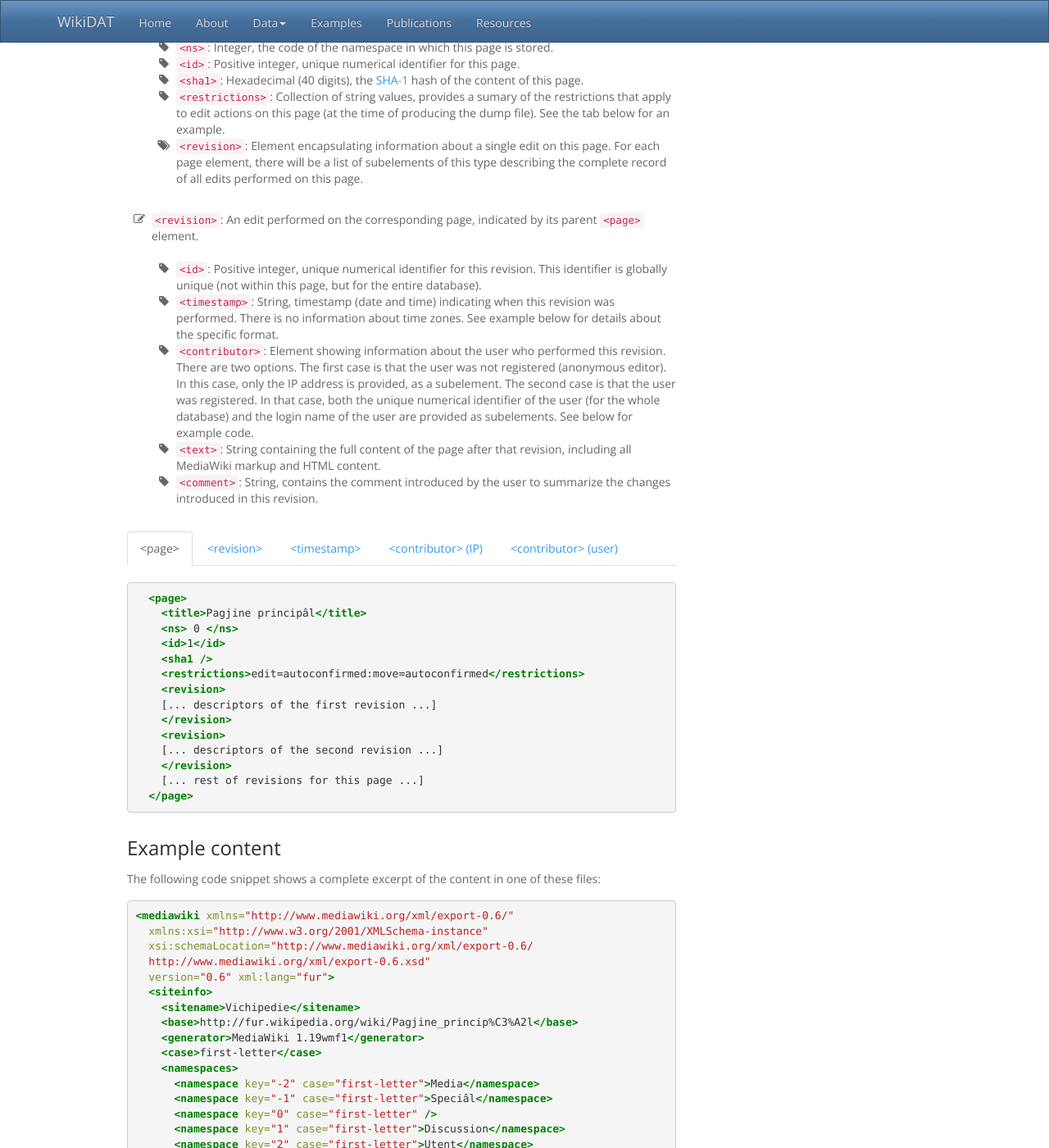
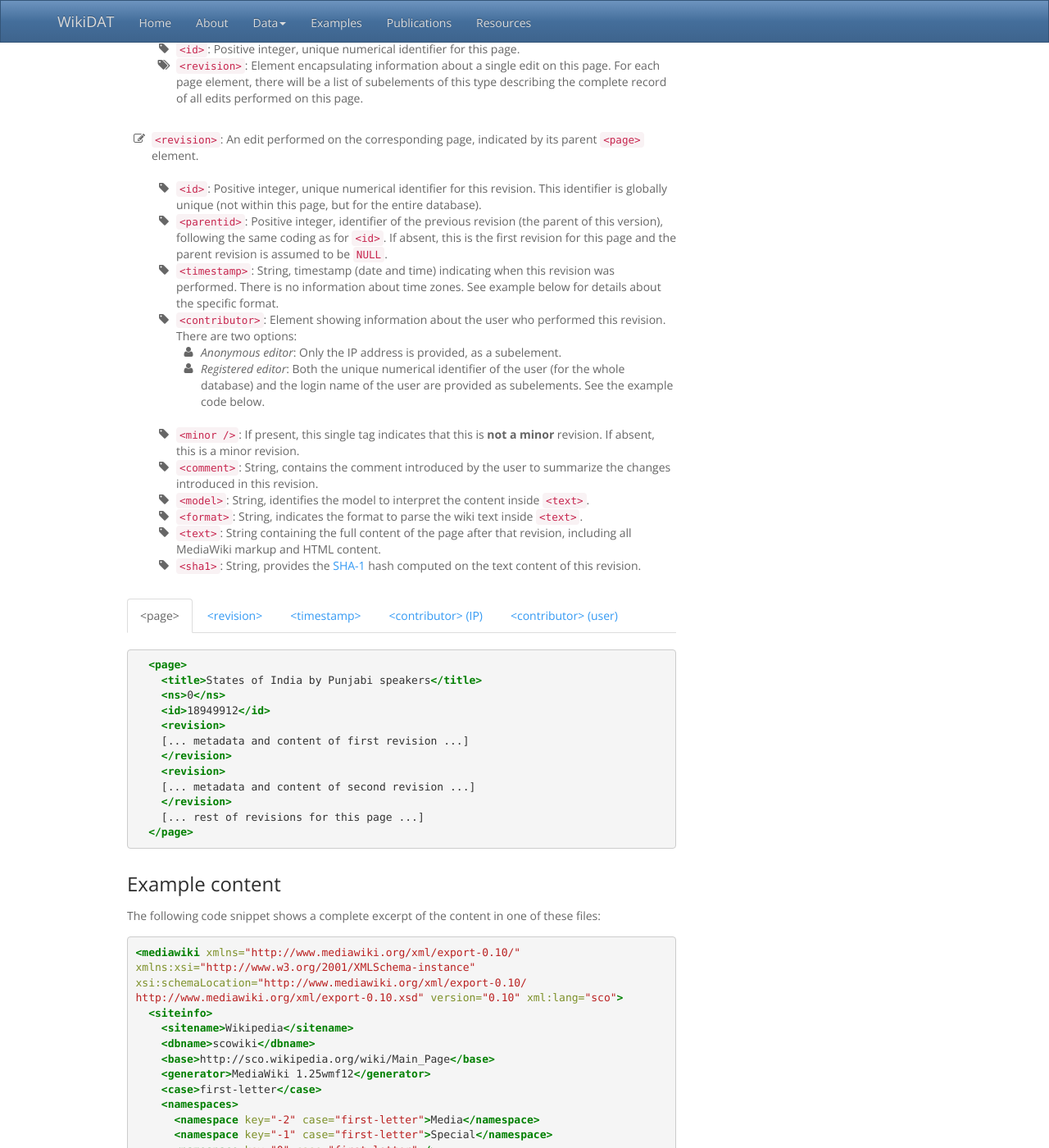
Before and after one commit to glimmerphoenix/WikiDAT, a Jekyll site: the page built from pages/full-history/index.html, in a window 1280 px wide and 1400 px high, scrolled down 1587 px. Shown: the whole window at 82% size. Built offline with Jekyll 4.4.1, drawn with Linux system fonts in a browser that asks for light colours; nearby versions of some CDN libraries; some of the changed text lies outside the part shown.

Commit message:
Fix several fields, update code examples

```diff
--- a/pages/full-history/index.html
+++ b/pages/full-history/index.html
@@ -139,26 +139,27 @@
 				<div class="tab-pane fade active in" id="mediawiki">
 					</br>
 {% highlight xml %}
-  <mediawiki xmlns="http://www.mediawiki.org/xml/export-0.6/"
+  <mediawiki xmlns="http://www.mediawiki.org/xml/export-0.10/"
   xmlns:xsi="http://www.w3.org/2001/XMLSchema-instance"
-  xsi:schemaLocation="http://www.mediawiki.org/xml/export-0.6/
-  http://www.mediawiki.org/xml/export-0.6.xsd"
-  version="0.6" xml:lang="fur">
+  xsi:schemaLocation="http://www.mediawiki.org/xml/export-0.10/
+  http://www.mediawiki.org/xml/export-0.10.xsd" version="0.10" xml:lang="en">
 {% endhighlight %}
 				</div>
 				<div class="tab-pane fade" id="siteinfo">
 					</br>
 {% highlight xml %}
   <siteinfo>
-      <sitename>Vichipedie</sitename>
-      <base>http://fur.wikipedia.org/wiki/Pagjine_princip%C3%A2l</base>
-      <generator>MediaWiki 1.19wmf1</generator>
+    <sitename>Wikipedia</sitename>
+    <dbname>enwiki</dbname>
+    <base>http://en.wikipedia.org/wiki/Main_Page</base>
+    <generator>MediaWiki 1.25wmf10</generator>
     <case>first-letter</case>
     <namespaces>
       <namespace key="-2" case="first-letter">Media</namespace>
-        <namespace key="-1" case="first-letter">Speciâl</namespace>
+      <namespace key="-1" case="first-letter">Special</namespace>
       <namespace key="0" case="first-letter" />
-        <namespace key="1" case="first-letter">Discussion</namespace>
+      <namespace key="1" case="first-letter">Talk</namespace>
+      <namespace key="2" case="first-letter">User</namespace>
       [... rest of namespace definitions ...]
     </namespaces>
   </siteinfo>
@@ -304,7 +305,7 @@
 							<i class="fa-li fa fa-tag"></i><code>&lt;id&gt;</code>: Positive integer,
 							unique numerical identifier for this page.
 						</li>
-						<li>
+<!--						<li>
 							<i class="fa-li fa fa-tag"></i><code>&lt;sha1&gt;</code>: Hexadecimal (40 digits),
 							the <a href="http://en.wikipedia.org/wiki/SHA-1">SHA-1</a> hash of the content of
 							this page.
@@ -315,6 +316,7 @@
 							on this page (at the time of producing the dump file). See the tab below for an
 							example.
 						</li>
+-->
 						<li>
 							<i class="fa-li fa fa-tags"></i><code>&lt;revision&gt;</code>: Element
 							encapsulating information about a single edit on this page. For each page element,
@@ -339,6 +341,13 @@
 							unique (not within this page, but for the entire database).
 						</li>
 						<li>
+							<i class="fa-li fa fa-tag"></i><code>&lt;parentid&gt;</code>: Positive integer,
+							identifier of the previous revision (the parent of this version), following
+							the same coding as for <code>&lt;id&gt;</code>. If absent, this is the first
+							revision for this page and the parent revision is assumed to be
+							<code>NULL</code>.
+						</li>
+						<li>
 							<i class="fa-li fa fa-tag"></i><code>&lt;timestamp&gt;</code>: String,
 							timestamp (date and time) indicating when this revision was performed. There
 							is no information about time zones. See example below for details about
@@ -347,12 +356,40 @@
 						<li>
 							<i class="fa-li fa fa-tag"></i><code>&lt;contributor&gt;</code>: Element
 							showing information about the user who performed this revision. There are two
-							options. The first case is that the user was not registered (anonymous editor).
-							In this case, only the IP address is provided, as a subelement.
+							options:
 
-							The second case is that the user was registered. In that case, both the unique
-							numerical identifier of the user (for the whole database) and the login name
-							of the user are provided as subelements. See below for example code.
+						<ul class="fa-ul">
+							<li>
+								<i class="fa-li fa fa-user"></i><em> Anonymous editor</em>: Only
+								the IP address is provided, as a subelement.
+							</li>
+							<li>
+								<i class="fa-li fa fa-user"></i><em> Registered editor</em>:
+								Both the unique numerical identifier of the user
+								(for the whole database) and the login name of the user are provided
+								as subelements. See the example code below.
+							</li>
+						</ul>
+						</li>
+						<br/>
+
+						<li>
+							<i class="fa-li fa fa-tag"></i><code>&lt;minor /&gt;</code>: If present, this
+							single tag indicates that this is <strong>not a minor</strong> revision. If
+							absent, this is a minor revision.
+						</li>
+						<li>
+							<i class="fa-li fa fa-tag"></i><code>&lt;comment&gt;</code>: String, contains
+							the comment introduced by the user to summarize the changes introduced in this
+							revision.
+						</li>
+						<li>
+							<i class="fa-li fa fa-tag"></i><code>&lt;model&gt;</code>: String, identifies
+							the model to interpret the content inside <code>&lt;text&gt;</code>.
+						</li>
+						<li>
+							<i class="fa-li fa fa-tag"></i><code>&lt;format&gt;</code>: String, indicates
+							the format to parse the wiki text inside <code>&lt;text&gt;</code>.
 						</li>
 						<li>
 							<i class="fa-li fa fa-tag"></i><code>&lt;text&gt;</code>: String containing
@@ -360,9 +397,9 @@
 							and HTML content.
 						</li>
 						<li>
-							<i class="fa-li fa fa-tag"></i><code>&lt;comment&gt;</code>: String, contains
-							the comment introduced by the user to summarize the changes introduced in this
-							revision.
+							<i class="fa-li fa fa-tag"></i><code>&lt;sha1&gt;</code>: String, provides
+							the <a href="http://en.wikipedia.org/wiki/SHA-1">SHA-1</a> hash computed
+							on the text content of this revision.
 						</li>
 					</ul>
 					</li>
@@ -391,16 +428,14 @@
 						</br>
 {% highlight xml %}
   <page>
-    <title>Pagjine principâl</title>
-    <ns> 0 </ns>
-    <id>1</id>
-    <sha1 />
-    <restrictions>edit=autoconfirmed:move=autoconfirmed</restrictions>
+    <title>States of India by Punjabi speakers</title>
+    <ns>0</ns>
+    <id>18949912</id>
     <revision>
-    [... descriptors of the first revision ...]
+    [... metadata and content of first revision ...]
     </revision>
     <revision>
-    [... descriptors of the second revision ...]
+    [... metadata and content of second revision ...]
     </revision>
     [... rest of revisions for this page ...]
   </page>
@@ -410,31 +445,28 @@
 						</br>
 {% highlight xml %}
 <revision>
-    <id>2456</id>
-    <timestamp>2005-08-30T11:37:22Z</timestamp>
+      <id>276395626</id>
+      <parentid>275465083</parentid>
+      <timestamp>2009-03-10T23:39:42Z</timestamp>
       <contributor>
-      <username>CruccoBot</username>
-      <id>29</id>
+        <username>Anshuk</username>
+        <id>1432885</id>
       </contributor>
       <minor />
-    <comment>robot  Adding: an, ar, bg, ca, co, da, de, en, es, fr,
-    id, it, ja, lb, mt, nl, nn, no, pl, pt, ro, ru, sc,
-    scn, simple, sv, tl, uk, vi, zh</comment>
-    <text xml:space="preserve">{| width=&quot;100%&quot; cellspacing=&quot;
-    0&quot; cellpadding=&quot;5&quot; style=&quot;
-    border:1px solid #996600;&quot;
-    | bgcolor=&quot;#fff3f3&quot; style=&quot;font: 95%
-    Verdana;&quot;|
-    <big></big>Tu puedis lei articui in tantis lenghis
-    diferentis:&lt;/big&gt;
-    {{Vichipedielenghis}}&lt;div style=&quot;float: right;
-    &quot;&gt;&lt;small&gt;
-    [{{SERVER}}{{localurl:Template:Vichipedielenghis|action=edit}}
-    Modificâ]&lt;/small&gt;&lt;/div&gt;&lt;/td&gt;
-    |}
-    {{Exzellent|14. Juni 2008|111222333}}
+      <comment>Disambiguate [[Punjabi]] to [[Punjabi language]] using [[:en:Wikipedia:Tools/Navigation_popups|popups]]</comment>
+      <model>wikitext</model>
+      <format>text/x-wiki</format>
+      <text xml:space="preserve">This is a '''list of States and Union Territories of India by speakers of [[Punjabi language|Punjabi]]''' as of [http://www.censusindia.gov.in/Census_Data_2001/Census_Data_Online/Language/Statement3.htm census 2001]. Gross population figures are  [http://www.censusindia.gov.in/Census_Data_2001/Census_data_finder/C_Series/Population_by_religious_communities.htm available online.]
+	{| class=&quot;wikitable&quot;
+	|-
+	! Rank || State || Punjabi speakers
+
+	[... rest of text in this revision ...]
 	</text>
+	<sha1>c1zvmeq0c3ndwm2en1x1hs000efg5ou</sha1>
 </revision>
+
+
 {% endhighlight %}
 					</div>
 					<div class="tab-pane fade" id="timestamp">
@@ -473,55 +505,57 @@
 					The following code snippet shows a complete excerpt of the content in one of these files:
 				</p>
 {% highlight xml %}
-<mediawiki xmlns="http://www.mediawiki.org/xml/export-0.6/"
+<mediawiki xmlns="http://www.mediawiki.org/xml/export-0.10/"
 xmlns:xsi="http://www.w3.org/2001/XMLSchema-instance"
-  xsi:schemaLocation="http://www.mediawiki.org/xml/export-0.6/
-  http://www.mediawiki.org/xml/export-0.6.xsd"
-  version="0.6" xml:lang="fur">
+xsi:schemaLocation="http://www.mediawiki.org/xml/export-0.10/
+http://www.mediawiki.org/xml/export-0.10.xsd" version="0.10" xml:lang="sco">
   <siteinfo>
-    <sitename>Vichipedie</sitename>
-    <base>http://fur.wikipedia.org/wiki/Pagjine_princip%C3%A2l</base>
-    <generator>MediaWiki 1.19wmf1</generator>
+    <sitename>Wikipedia</sitename>
+    <dbname>scowiki</dbname>
+    <base>http://sco.wikipedia.org/wiki/Main_Page</base>
+    <generator>MediaWiki 1.25wmf12</generator>
     <case>first-letter</case>
     <namespaces>
       <namespace key="-2" case="first-letter">Media</namespace>
-      <namespace key="-1" case="first-letter">Speciâl</namespace>
+      <namespace key="-1" case="first-letter">Special</namespace>
       <namespace key="0" case="first-letter" />
-      <namespace key="1" case="first-letter">Discussion</namespace>
-      <namespace key="2" case="first-letter">Utent</namespace>
-      <namespace key="3" case="first-letter">Discussion utent</namespace>
-      <namespace key="4" case="first-letter">Vichipedie</namespace>
-      <namespace key="5" case="first-letter">Discussion Vichipedie</namespace>
-      <namespace key="6" case="first-letter">Figure</namespace>
-      <namespace key="7" case="first-letter">Discussion figure</namespace>
+      <namespace key="1" case="first-letter">Talk</namespace>
+      <namespace key="2" case="first-letter">User</namespace>
+      <namespace key="3" case="first-letter">User talk</namespace>
+      <namespace key="4" case="first-letter">Wikipedia</namespace>
+      <namespace key="5" case="first-letter">Wikipedia talk</namespace>
+      <namespace key="6" case="first-letter">File</namespace>
+      <namespace key="7" case="first-letter">File talk</namespace>
       <namespace key="8" case="first-letter">MediaWiki</namespace>
-      <namespace key="9" case="first-letter">Discussion MediaWiki</namespace>
-      <namespace key="10" case="first-letter">Model</namespace>
-      <namespace key="11" case="first-letter">Discussion model</namespace>
-      <namespace key="12" case="first-letter">Jutori</namespace>
-      <namespace key="13" case="first-letter">Discussion jutori</namespace>
-      <namespace key="14" case="first-letter">Categorie</namespace>
-      <namespace key="15" case="first-letter">Discussion categorie</namespace>
+      <namespace key="9" case="first-letter">MediaWiki talk</namespace>
+      <namespace key="10" case="first-letter">Template</namespace>
+      <namespace key="11" case="first-letter">Template talk</namespace>
+      <namespace key="12" case="first-letter">Help</namespace>
+      <namespace key="13" case="first-letter">Help talk</namespace>
+      <namespace key="14" case="first-letter">Category</namespace>
+      <namespace key="15" case="first-letter">Category talk</namespace>
+      <namespace key="100" case="first-letter">Portal</namespace>
+      <namespace key="101" case="first-letter">Portal talk</namespace>
+      <namespace key="828" case="first-letter">Module</namespace>
+      <namespace key="829" case="first-letter">Module talk</namespace>
     </namespaces>
   </siteinfo>
   <page>
-    <title>Pagjine principâl</title>
-    <ns> 0 </ns>
-    <id>1</id>
-    <sha1 />
-    <restrictions>edit=autoconfirmed:move=autoconfirmed</restrictions>
+    <title>Inglis leid</title>
+    <ns>0</ns>
+    <id>2</id>
     <revision>
-      <id>1</id>
-      <timestamp>2005-01-25T06:55:26Z</timestamp>
+      <id>7</id>
+      <timestamp>2005-06-22T10:17:05Z</timestamp>
       <contributor>
-        <ip>24.251.243.233</ip>
+        <ip>24.251.198.251</ip>
       </contributor>
-      <text xml:space="preserve">
-      '''Benvignût al Vichipedìe furlan!'''
-      [[Friûl]], [[Lenghe Furlane]], [[Culture Furlane]],
-      [[Statût regjonâl]], [[Europe]] [[Paîs Basc]]
-      </text>
-      <comment>An example comment</comment>
+      <model>wikitext</model>
+      <format>text/x-wiki</format>
+      <text xml:space="preserve">Tha '''Inglis''' (English) leid is a west [[Gairmanic leid]] at cam frae Ingland an thats forebear wis [[auld Inglis]]. Tha name &quot;English&quot; cams frae tha pairt o [[Gairmanie]] caw'd &quot;Angeln&quot;. Inglis is tha waruld's seicont maist widelie spaken first leid, an his aboot 340 million hameborn speikers waruldwide.
+
+[[en:English language]]</text>
+      <sha1>6m5yxiaalrm6te7e3x3fiw1aq7wk9ir</sha1>
     </revision>
   </page>
 </mediawiki>
```
Lines whose indentation alone changed are shown as unchanged.
